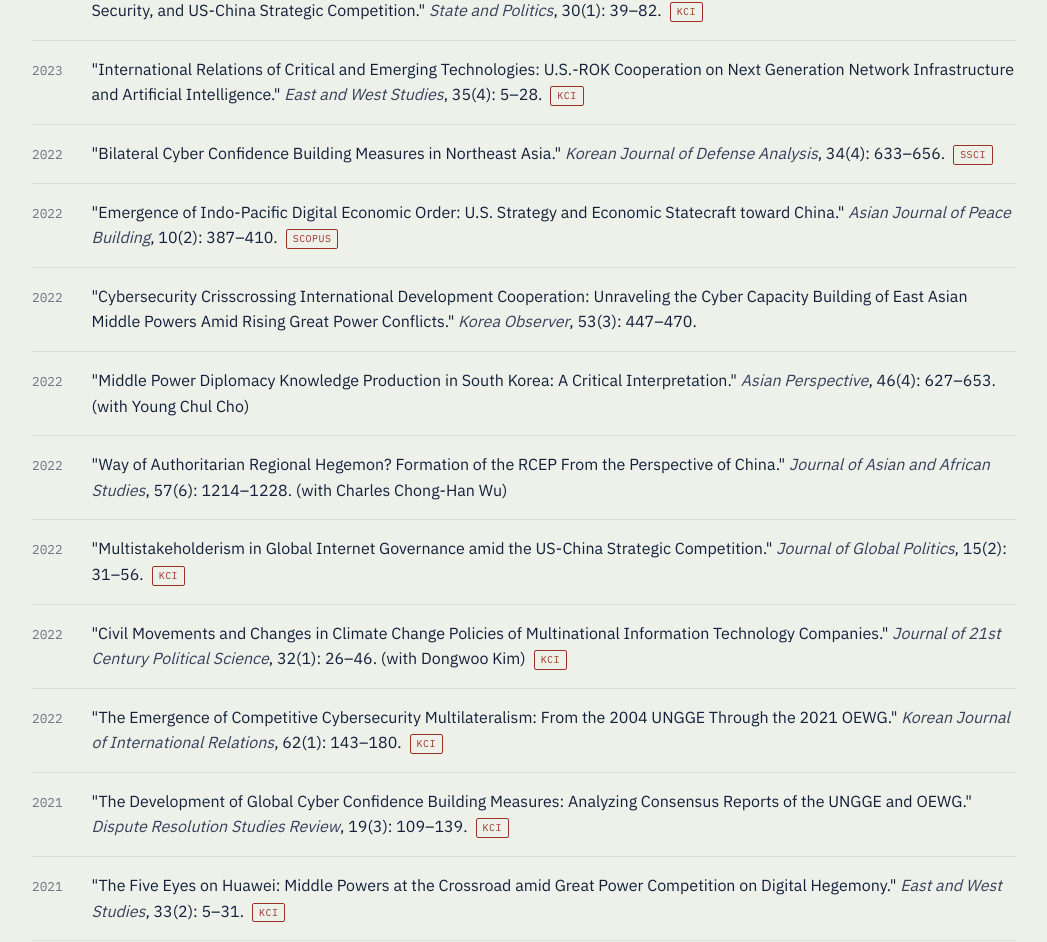
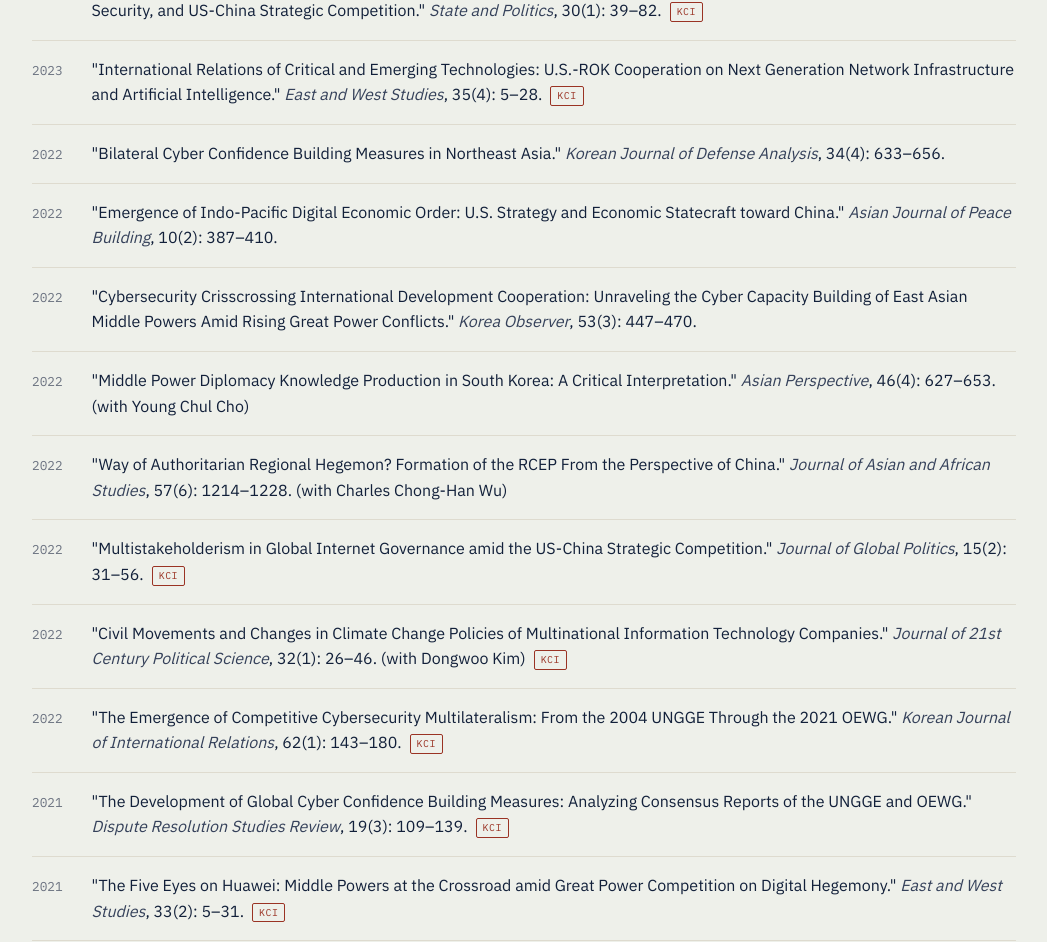
Before and after one commit to intaeyoo/intaeyoo.github.io, a plain HTML site: page research.html in a window 1280 px wide. Shown: the part 1395-2337 px from the top of the page, without its empty margins (116-1163 px from the left). Drawn offline with Linux system fonts and the light colour scheme.

Commit message:
Update research.html

```diff
--- a/research.html
+++ b/research.html
@@ -47,8 +47,8 @@
       <li><span class="pub-year">2024</span><span class="pub-body">"Evolving Cyber Deterrence Strategy of the United States: Cyber Operations of Denial, Resilience and Punishment." <span class="venue">Journal of Cybersecurity Research</span>, 1(1): 42–82.</span></li>
       <li><span class="pub-year">2024</span><span class="pub-body">"Double-Issues-Linkage among Economy, Cyber and National Security: Analyzing Nexus among Innovation, Technological Security, and US-China Strategic Competition." <span class="venue">State and Politics</span>, 30(1): 39–82.<span class="tag">KCI</span></span></li>
       <li><span class="pub-year">2023</span><span class="pub-body">"International Relations of Critical and Emerging Technologies: U.S.-ROK Cooperation on Next Generation Network Infrastructure and Artificial Intelligence." <span class="venue">East and West Studies</span>, 35(4): 5–28.<span class="tag">KCI</span></span></li>
-      <li><span class="pub-year">2022</span><span class="pub-body">"Bilateral Cyber Confidence Building Measures in Northeast Asia." <span class="venue">Korean Journal of Defense Analysis</span>, 34(4): 633–656.<span class="tag">SSCI</span></span></li>
-      <li><span class="pub-year">2022</span><span class="pub-body">"Emergence of Indo-Pacific Digital Economic Order: U.S. Strategy and Economic Statecraft toward China." <span class="venue">Asian Journal of Peace Building</span>, 10(2): 387–410.<span class="tag">SCOPUS</span></span></li>
+      <li><span class="pub-year">2022</span><span class="pub-body">"Bilateral Cyber Confidence Building Measures in Northeast Asia." <span class="venue">Korean Journal of Defense Analysis</span>, 34(4): 633–656.</span></li>
+      <li><span class="pub-year">2022</span><span class="pub-body">"Emergence of Indo-Pacific Digital Economic Order: U.S. Strategy and Economic Statecraft toward China." <span class="venue">Asian Journal of Peace Building</span>, 10(2): 387–410.</span></li>
       <li><span class="pub-year">2022</span><span class="pub-body">"Cybersecurity Crisscrossing International Development Cooperation: Unraveling the Cyber Capacity Building of East Asian Middle Powers Amid Rising Great Power Conflicts." <span class="venue">Korea Observer</span>, 53(3): 447–470.</span></li>
       <li><span class="pub-year">2022</span><span class="pub-body">"Middle Power Diplomacy Knowledge Production in South Korea: A Critical Interpretation." <span class="venue">Asian Perspective</span>, 46(4): 627–653. (with Young Chul Cho)</span></li>
       <li><span class="pub-year">2022</span><span class="pub-body">"Way of Authoritarian Regional Hegemon? Formation of the RCEP From the Perspective of China." <span class="venue">Journal of Asian and African Studies</span>, 57(6): 1214–1228. (with Charles Chong-Han Wu)</span></li>
```
